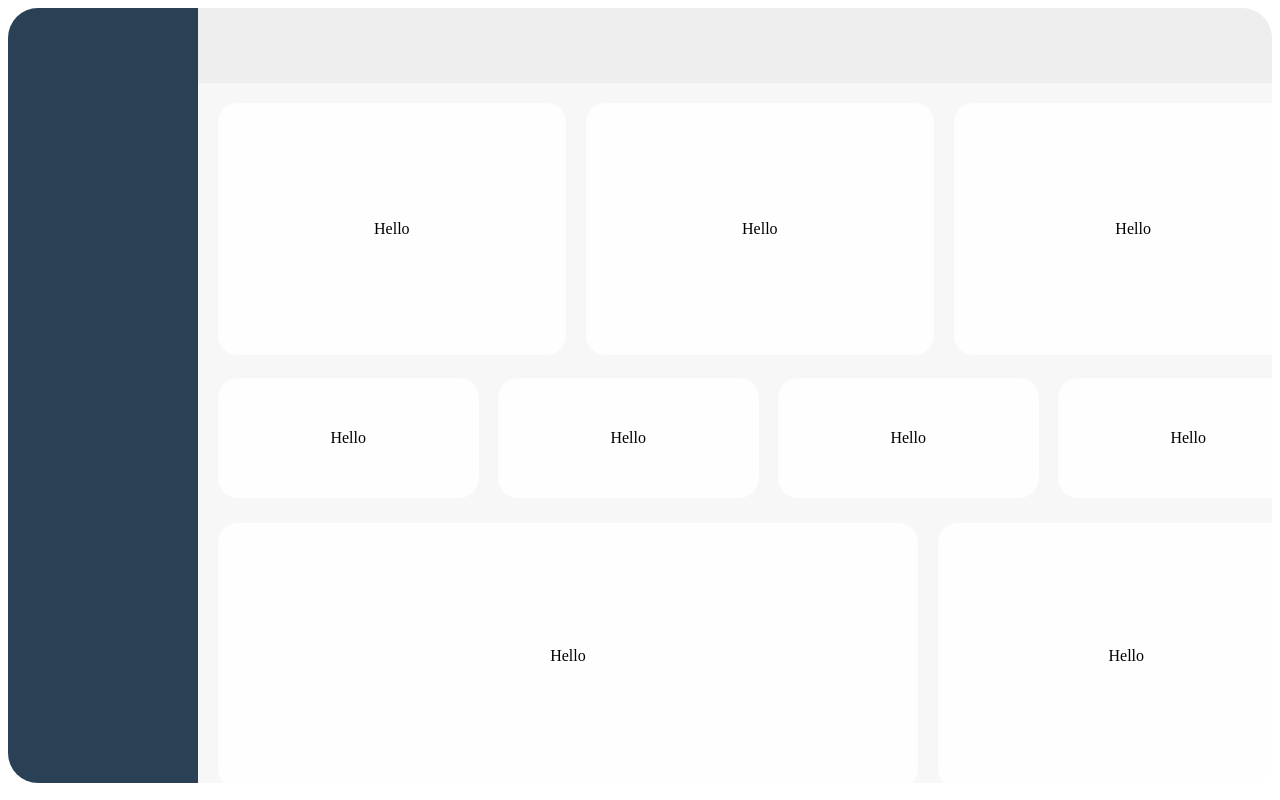
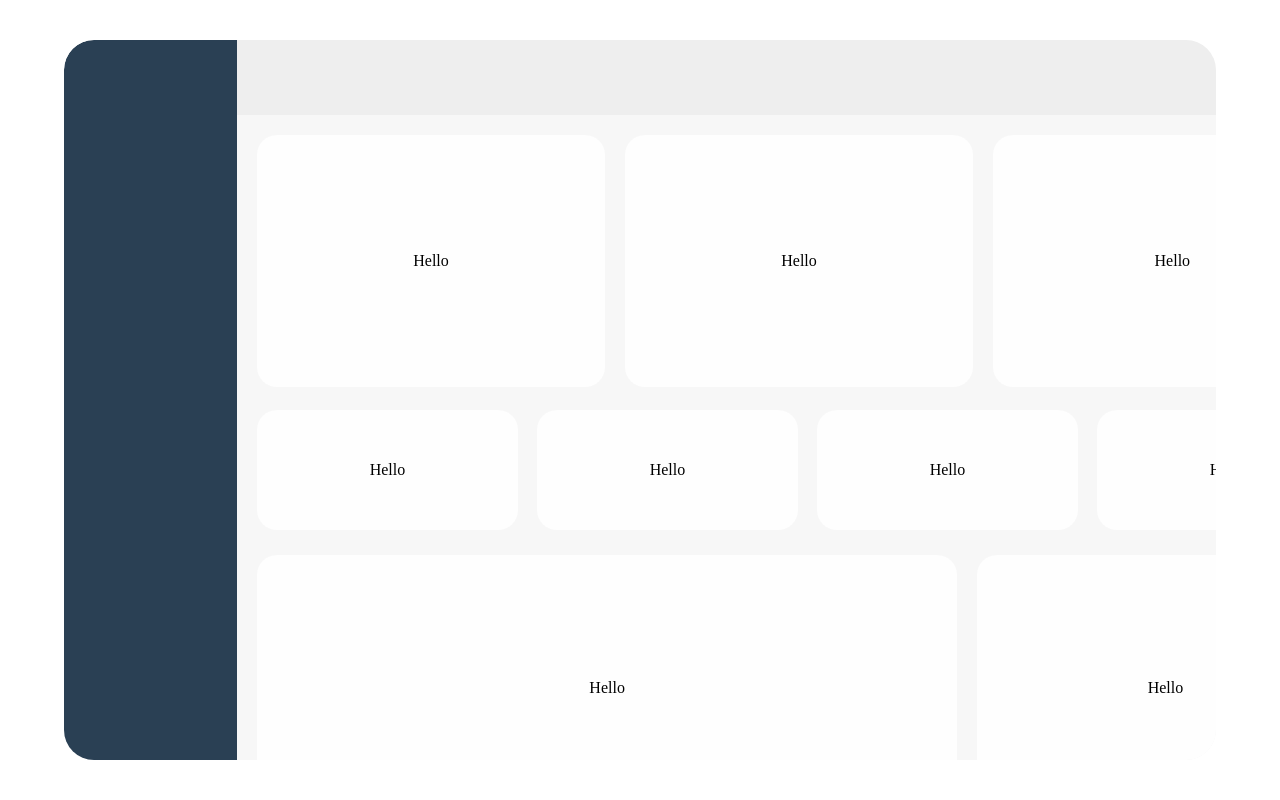
Before and after one commit to Scuba2105/PSG-Sleep-Study, a React (Vite) app in the folder src/renderer/: page / in a window 1280 px wide. Built offline with nearby package versions, Linux system fonts and the light colour scheme.

Commit message:
updates to css

```diff
--- a/src/renderer/src/App.jsx
+++ b/src/renderer/src/App.jsx
@@ -5,6 +5,7 @@ function App() {
   const [count, setCount] = useState(0)
 
   return (
+    <div className='page-container flex-c'>
       <div className='wrapper'>
         <div className='main-header size-100'></div>
         <div className='main-menu size-100'></div>
@@ -26,6 +27,7 @@ function App() {
           </div>
         </div>
       </div>
+    </div>
   )
 }
 
--- a/src/renderer/src/Styles/App.css
+++ b/src/renderer/src/Styles/App.css
@@ -1,14 +1,13 @@
-html {
+body, html {
   height: 100%;
-  max-height: 100%;
-  overflow: hidden;
+  width: 100%;
+  margin: 0;
+  padding: 0;
 }
 
 #root {
   height: 100%;
   width: 100%;
-  overflow-y: hidden;
-  overflow-x: auto;
   --dark-theme: #2a4054;
   --med-theme: #EEEEEE;
   --med-light-theme: #F7F7F7;
@@ -17,8 +16,12 @@ html {
   --blue-theme: #3E64FF;
   --yellow-theme: #F6D365;
   --beige-theme: #E2E8CE;
-  background-color: var(--med-light-theme);
-  border-radius: 30px;
+  background-color: white;
+  display: flex;
+  justify-content: center;
+  align-items: center;
+  margin: 0;
+  padding: 0;
 }
 
 /* Define some utility classes to minimise repetitive css */
@@ -44,14 +47,23 @@ html {
   cursor: pointer;
 }
 
+.page-container {
+  height: 100%;
+  width: 100%;
+  margin: 0;
+  padding: 0;
+}
+
 /* Start formatting the main page */
 .wrapper {
-  max-height: 100%;
+  height: 90%;
+  width: 90%;
   display: grid;
   grid-template-columns: 15% 1fr;
   grid-template-rows: 75px 1fr;
-  overflow-y: none;
   -webkit-overflow-scrolling: touch; /* optional, for smoother scrolling on iOS devices */
+  border-radius: 30px;
+  overflow: hidden;
 }
 
 .main-header {
@@ -62,6 +74,7 @@ html {
   font-size: 22px;
   font-weight: bold;
   justify-content: space-between;
+  border-top-right-radius: 30px;
 }
 
 .main-menu {
@@ -72,6 +85,8 @@ html {
   justify-content: flex-start;
   overflow: hidden;
   margin-bottom: -20px;
+  border-top-left-radius: 30px;
+  border-bottom-left-radius: 30px;
 }
 
 /* format the main area */
@@ -81,10 +96,9 @@ html {
   background: var(--med-light-theme);
   display: grid;
   grid-template-rows: 40% 20% 40%;
-  overflow-y: auto;
-  overflow-x: auto;
   min-width: 1100px;
   min-height: 700px;
+  overflow: hidden;
 }
 
 .top-dashboard {
```
Lines whose indentation alone changed are shown as unchanged.
